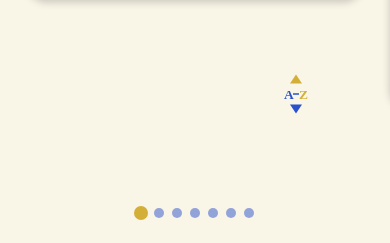
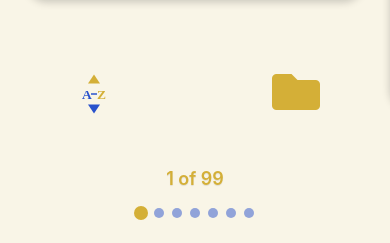
Before and after one commit to boxingdaddev/ninety-nine-names-native, a React Native app: screen / in a window 390 px wide. Shown: the part 566-809 px from the top of the page. Built offline with nearby package versions, Linux system fonts and the light colour scheme.

Commit message:
feat: add pulsing organize folder with bookmark mode behavior

```diff
--- a/screens/HomeScreen.jsx
+++ b/screens/HomeScreen.jsx
@@ -1,8 +1,9 @@
 import React, { useState, useRef, useEffect } from 'react';
-import { View, FlatList, Dimensions, TouchableOpacity, Text, StyleSheet } from 'react-native';
+import { View, FlatList, Dimensions, TouchableOpacity, Text, StyleSheet, Animated } from 'react-native';
 import FlipCard from '../components/FlipCard';
 import DotIndicator from '../components/DotIndicator';
 import AZIcon from '../components/AZIcon';
+import { FontAwesome5 } from '@expo/vector-icons';
 import shuffleNames from '../utils/shuffle-names';
 
 const { width } = Dimensions.get('window');
@@ -19,6 +20,9 @@ const throttle = (func, delay) => {
   };
 };
 
+// Animated FontAwesome5 for folder color
+const AnimatedFontAwesome5 = Animated.createAnimatedComponent(FontAwesome5);
+
 export default function HomeScreen({
   names,
   bookmarks,
@@ -32,6 +36,40 @@ export default function HomeScreen({
   const [pendingUpdate, setPendingUpdate] = useState(false);
   const [isShuffled, setIsShuffled] = useState(true);
   const [shuffledNames, setShuffledNames] = useState([]);
+
+  // Organize mode
+  const [isOrganized, setIsOrganized] = useState(false);
+
+  // Folder pulse animation (blue shades)
+  const folderPulseAnim = useRef(new Animated.Value(0)).current;
+
+  // Animate only when organized AND in main deck
+  useEffect(() => {
+    if (isOrganized && activeCategory === null) {
+      Animated.loop(
+        Animated.sequence([
+          Animated.timing(folderPulseAnim, {
+            toValue: 1,
+            duration: 2000,
+            useNativeDriver: false,
+          }),
+          Animated.timing(folderPulseAnim, {
+            toValue: 0,
+            duration: 2000,
+            useNativeDriver: false,
+          }),
+        ])
+      ).start();
+    } else {
+      folderPulseAnim.stopAnimation();
+      folderPulseAnim.setValue(0);
+    }
+  }, [isOrganized, activeCategory]);
+
+  const folderColor = folderPulseAnim.interpolate({
+    inputRange: [0, 1],
+    outputRange: ['#1E3A8A', '#2952CC'], // darker to lighter blue
+  });
 
   const flatListRef = useRef(null);
 
@@ -50,6 +88,10 @@ export default function HomeScreen({
       setCurrentIndex(0);
       flatListRef.current?.scrollToOffset({ offset: 0, animated: false });
     }
+  };
+
+  const handleToggleOrganize = () => {
+    setIsOrganized((prev) => !prev);
   };
 
   const handleScroll = (event) => {
@@ -87,18 +129,24 @@ export default function HomeScreen({
   const throttledToggleMemorized = (id) =>
     safeToggle(() => throttle(toggleMemorized, 200)(id));
 
+  // Base deck logic
   let baseNames = isShuffled ? shuffledNames : names;
 
+  // Filter main deck ONLY if organized mode is active
+  let filteredBaseNames = isOrganized
+    ? baseNames.filter(
+        (item) =>
+          !bookmarks.studied.includes(item.id) &&
+          !bookmarks.memorized.includes(item.id)
+      )
+    : baseNames;
+
   let displayedNames =
-    // Removed loved filter branch (blue heart) for cleaner bookmark mode
-    // activeCategory === 'loved'
-    //   ? baseNames.filter((item) => bookmarks.loved.includes(item.id))
     activeCategory === 'studied'
       ? baseNames.filter((item) => bookmarks.studied.includes(item.id))
       : activeCategory === 'memorized'
       ? baseNames.filter((item) => bookmarks.memorized.includes(item.id))
-      : baseNames;
-
+      : filteredBaseNames;
 
   const isDummy = activeCategory && displayedNames.length === 0;
   if (isDummy) {
@@ -117,13 +165,44 @@ export default function HomeScreen({
 
   return (
     <View style={{ flex: 1 }}>
-      {/* A-Z Toggle (bottom-right) */}
+      {/* Folder (Organize) Icon - bottom-right */}
+      <TouchableOpacity
+        onPress={() => {
+          if (activeCategory === null) {
+            handleToggleOrganize();
+          }
+        }}
+        style={{
+          position: 'absolute',
+          bottom: 160,
+          right: 70,
+          zIndex: 10,
+        }}
+        hitSlop={10}
+      >
+        <AnimatedFontAwesome5
+          name="folder"
+          size={48}
+          solid
+          color={
+            activeCategory === null
+              ? isOrganized
+                ? folderColor
+                : '#D4AF37'
+              : isOrganized
+              ? '#2952CC'
+              : '#D4AF37'
+          }
+        />
+      </TouchableOpacity>
+
+      {/* A-Z Toggle (bottom-left) */}
       <TouchableOpacity
         onPress={handleToggleAlphabetical}
         style={{
           position: 'absolute',
           bottom: 160,
-          right: 70,
+          left: 70,
           zIndex: 10,
         }}
         hitSlop={10}
@@ -150,7 +229,7 @@ export default function HomeScreen({
           index,
         })}
         keyExtractor={(item) => item.id.toString()}
-        extraData={{ bookmarks, activeCategory, isShuffled }}
+        extraData={{ bookmarks, activeCategory, isShuffled, isOrganized }}
         renderItem={({ item }) => {
           if (item.id === 'dummy') {
             setTimeout(() => {
@@ -184,12 +263,44 @@ export default function HomeScreen({
         }}
       />
 
-      {/* Brain Counter (only memorized mode) */}
+      {/* Main deck counter (activeCategory null) */}
+      {activeCategory === null && (
+        <View
+          style={{
+            position: 'absolute',
+            bottom: 85,
+            width: '100%',
+            alignItems: 'center',
+          }}
+        >
+          <Text style={styles.brainCounter}>
+            {currentIndex + 1} of {displayedNames.length}
+          </Text>
+        </View>
+      )}
+
+      {/* Studied counter */}
+      {activeCategory === 'studied' && (
+        <View
+          style={{
+            position: 'absolute',
+            bottom: 85,
+            width: '100%',
+            alignItems: 'center',
+          }}
+        >
+          <Text style={styles.brainCounter}>
+            {currentIndex + 1} of {bookmarks.studied.length} Studied
+          </Text>
+        </View>
+      )}
+
+      {/* Memorized counter */}
       {activeCategory === 'memorized' && (
         <View
           style={{
             position: 'absolute',
-            bottom: 85, // above DotIndicator
+            bottom: 85,
             width: '100%',
             alignItems: 'center',
           }}
@@ -200,7 +311,7 @@ export default function HomeScreen({
         </View>
       )}
 
-      {/* Dot Indicator (unchanged logic) */}
+      {/* Dot Indicator */}
       <View
         style={{
           position: 'absolute',
```
